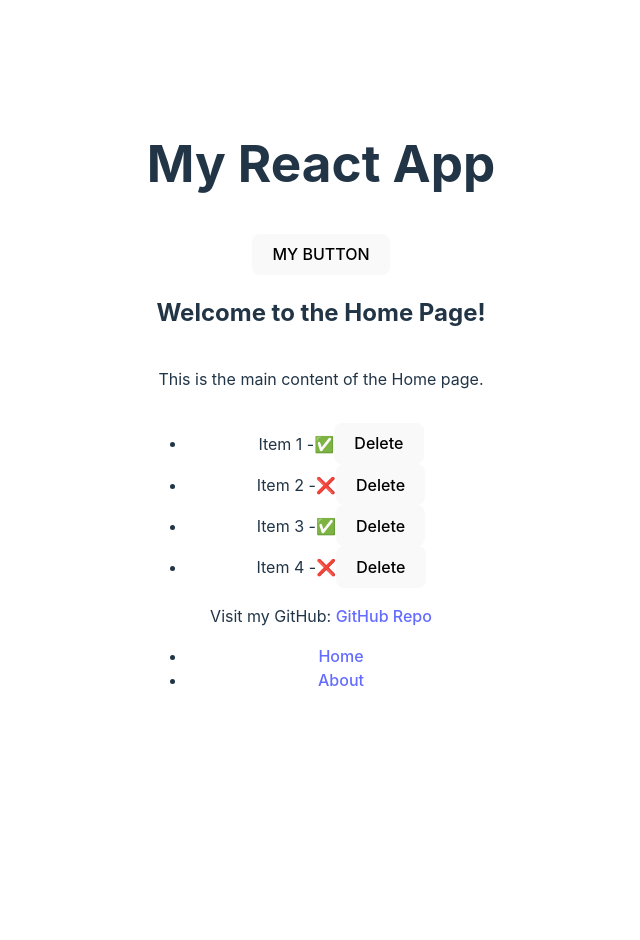
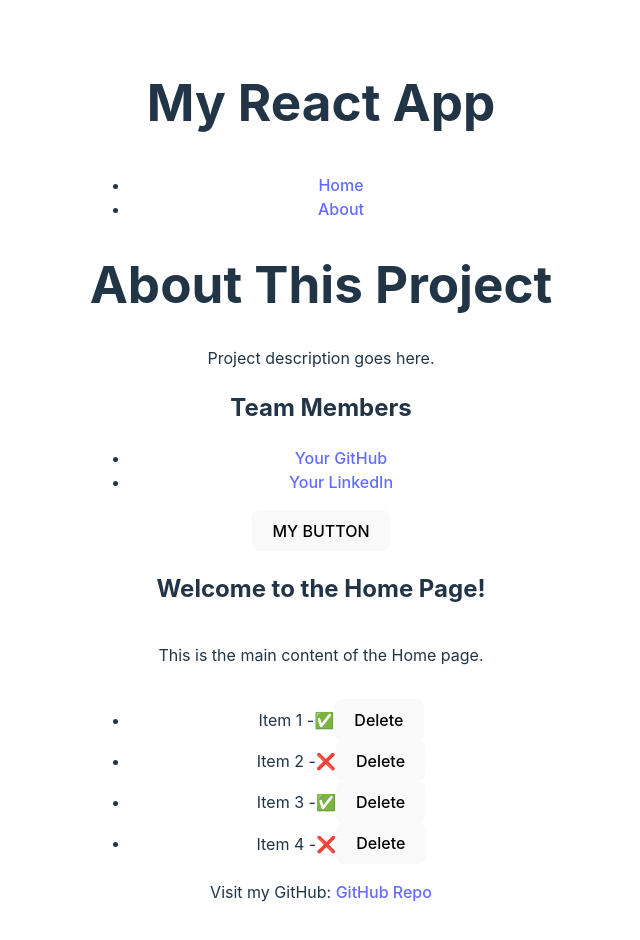
Before and after one commit to Mallono1/ReactApp, a React (Vite) app: page /about in a window 1280 px wide. Shown: the top 940 px of the page, without its empty margins (319-959 px from the left). Before the commit the page ends 800 px from the top, so only its background shows below. Built offline with nearby package versions, Linux system fonts and the light colour scheme.

Commit message:
About- Daschboard - Item- and NotFoundPage added

```diff
--- a/src/App.jsx
+++ b/src/App.jsx
@@ -1,4 +1,9 @@
 import React from "react";
+import { BrowserRouter as Router, Route, Routes } from "react-router-dom";
+import DashboardPage from "./components/DashboardPage";
+import ItemDetailsPage from "./components/ItemDetailsPage";
+import AboutPage from "./components/AboutPage";
+import NotFoundPage from "./components/NotFoundPage";
 import Home from "./components/Home";
 import Navbar from "./components/Navbar";
 import Footer from "./components/Footer";
@@ -11,11 +16,17 @@ function App() {
   return (
     <div className="App">
       <Navbar />
+      <Sidebar />
+      <Routes>
+        <Route exact path="/" element={<DashboardPage />} />
+        <Route path="/item/:id" element={<ItemDetailsPage />} />
+        <Route path="/about" element={<AboutPage />} />
+        <Route element={NotFoundPage} />
+      </Routes>
       <MyButton />
       <Home />
       <ItemList />
       <Footer />
-      <Sidebar />
     </div>
   );
 }
--- /dev/null
+++ b/src/components/AboutPage.jsx
@@ -0,0 +1,35 @@
+// src/AboutPage.js
+import React from "react";
+
+const AboutPage = () => {
+  return (
+    <div>
+      <h1>About This Project</h1>
+      <p>Project description goes here.</p>
+      <h2>Team Members</h2>
+      <ul>
+        <li>
+          <a
+            href="https://github.com/your-github"
+            target="_blank"
+            rel="noopener noreferrer"
+          >
+            Your GitHub
+          </a>
+        </li>
+        <li>
+          <a
+            href="https://linkedin.com/in/your-linkedin"
+            target="_blank"
+            rel="noopener noreferrer"
+          >
+            Your LinkedIn
+          </a>
+        </li>
+        {/* Add more team members as needed */}
+      </ul>
+    </div>
+  );
+};
+
+export default AboutPage;
--- /dev/null
+++ b/src/components/DashboardPage.jsx
@@ -0,0 +1,12 @@
+import React from "react";
+
+const DashboardPage = () => {
+  return (
+    <div>
+      <h1>Dashboard</h1>
+      {/* Render your items list here */}
+    </div>
+  );
+};
+
+export default DashboardPage;
--- /dev/null
+++ b/src/components/ItemDetailsPage.jsx
@@ -0,0 +1,13 @@
+// src/ItemDetailsPage.js
+import React from "react";
+
+const ItemDetailsPage = () => {
+  return (
+    <div>
+      <h1>Item Details</h1>
+      {/* Render item details here */}
+    </div>
+  );
+};
+
+export default ItemDetailsPage;
--- /dev/null
+++ b/src/components/NotFoundPage.jsx
@@ -0,0 +1,13 @@
+// src/NotFoundPage.js
+import React from "react";
+
+const NotFoundPage = () => {
+  return (
+    <div>
+      <h1>404 - Not Found</h1>
+      <p>The page you are looking for does not exist.</p>
+    </div>
+  );
+};
+
+export default NotFoundPage;
```
